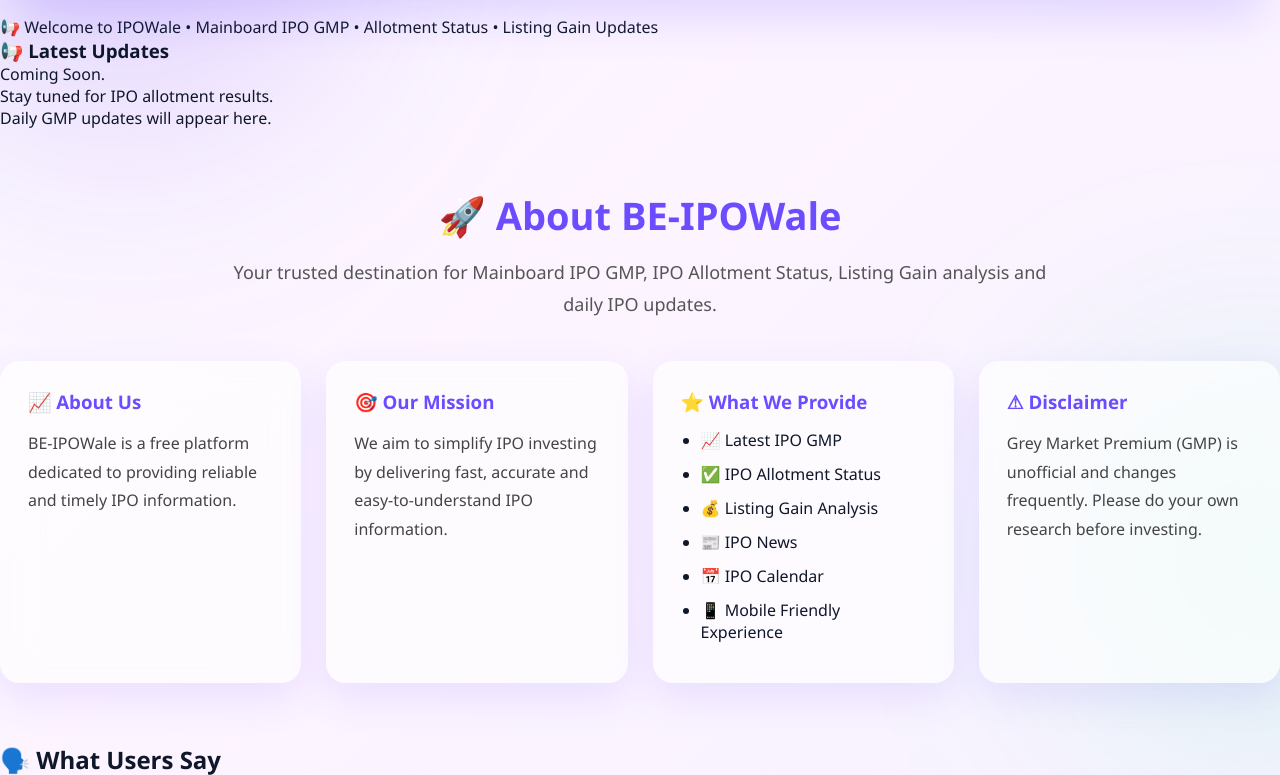
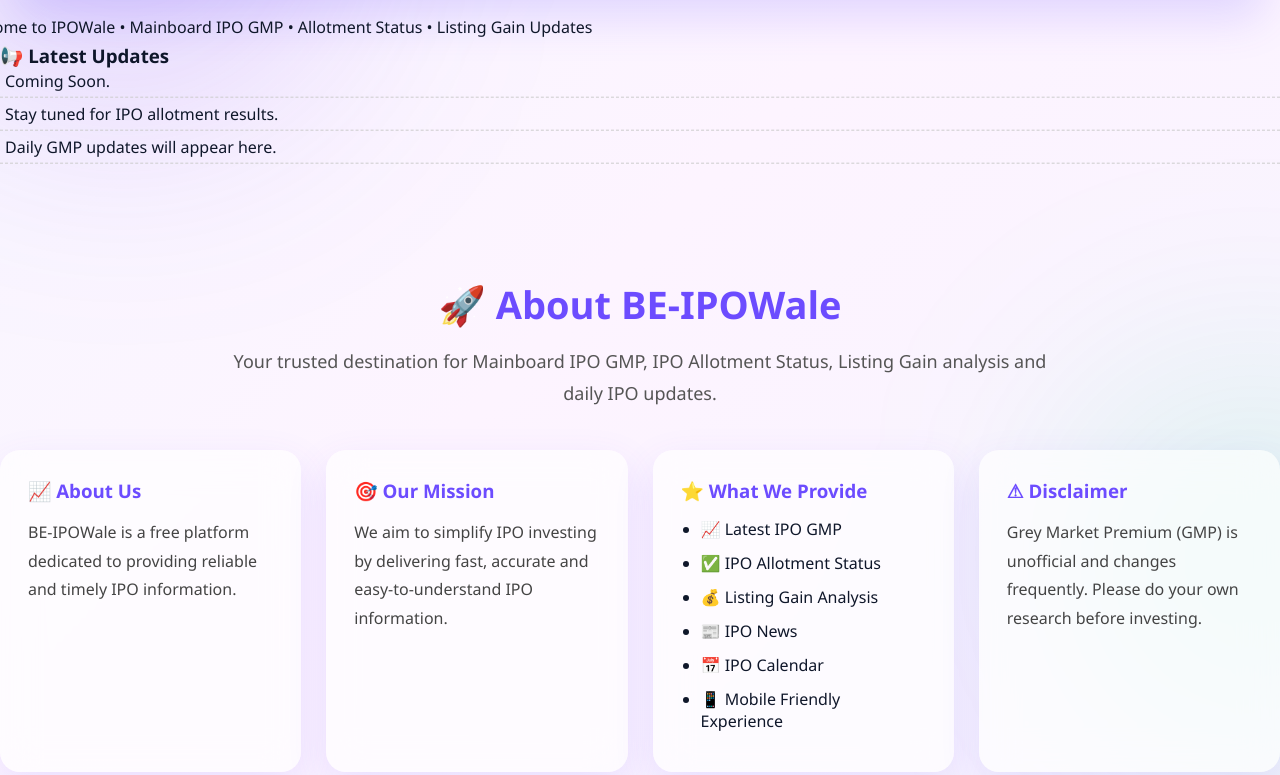
Before and after one commit to ipowaletelegram/beipowale, a Flask app: page / in a window 1280 px wide. Shown: the part 170-945 px from the top of the page. Run offline with Flask 3, Linux system fonts and the light colour scheme.

Commit message:
Update style.css

```diff
--- a/static/style.css
+++ b/static/style.css
@@ -240,3 +240,31 @@
 .about-intro{font-size:15px}
 .about-card{padding:20px}
 }
+.marquee {
+  display: inline-block;
+  white-space: nowrap;
+  overflow: hidden;
+  animation: scroll-left 12s linear infinite;
+}
+
+@keyframes scroll-left {
+  0% { transform: translateX(100%); }
+  100% { transform: translateX(-100%); }
+}
+
+.updates-scroll {
+  height: 150px;
+  overflow: hidden;
+  position: relative;
+}
+
+.updates-scroll div {
+  padding: 5px;
+  border-bottom: 1px dashed #ccc;
+  animation: scroll-up 12s linear infinite;
+}
+
+@keyframes scroll-up {
+  0% { transform: translateY(100%); }
+  100% { transform: translateY(-100%); }
+}
```
